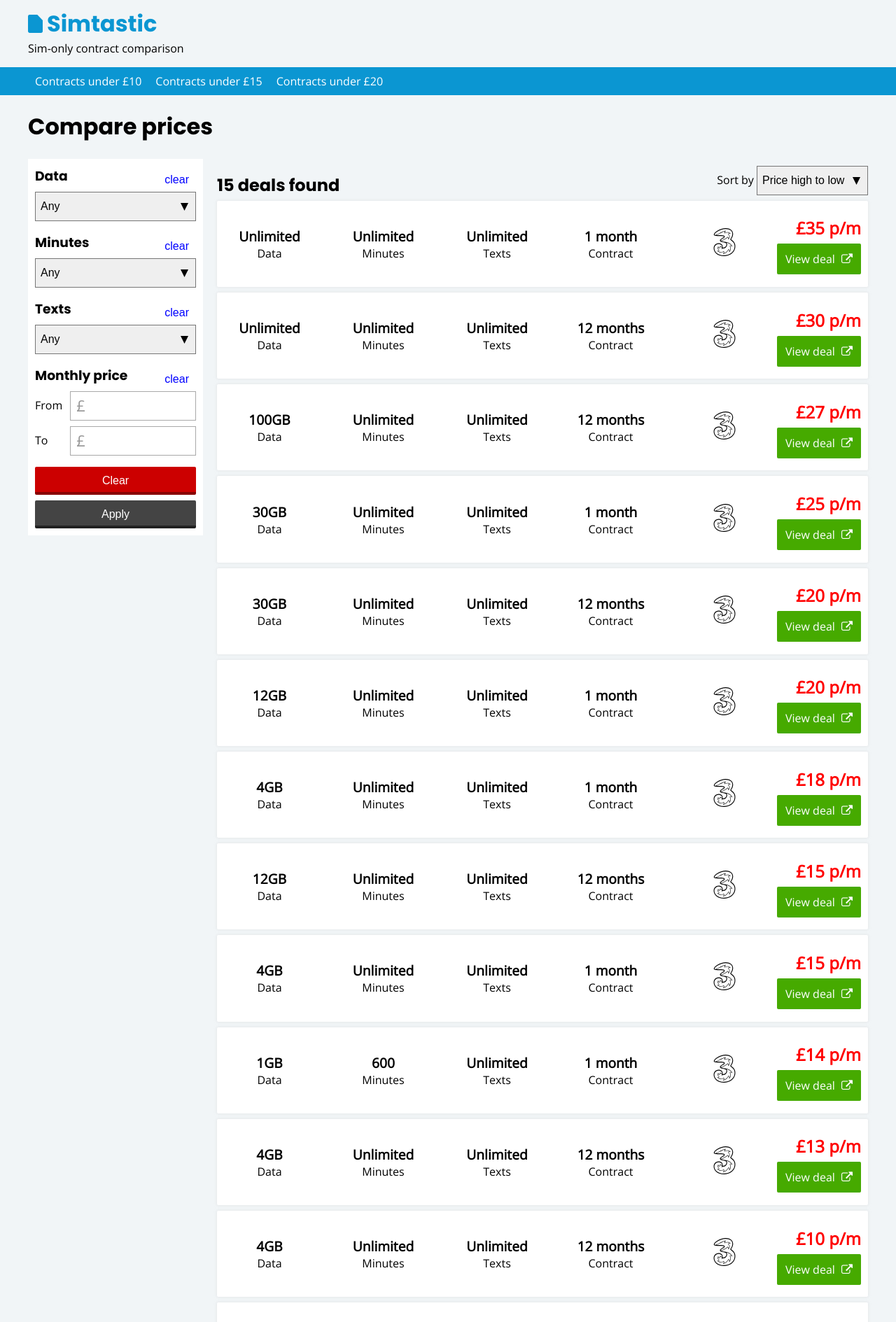
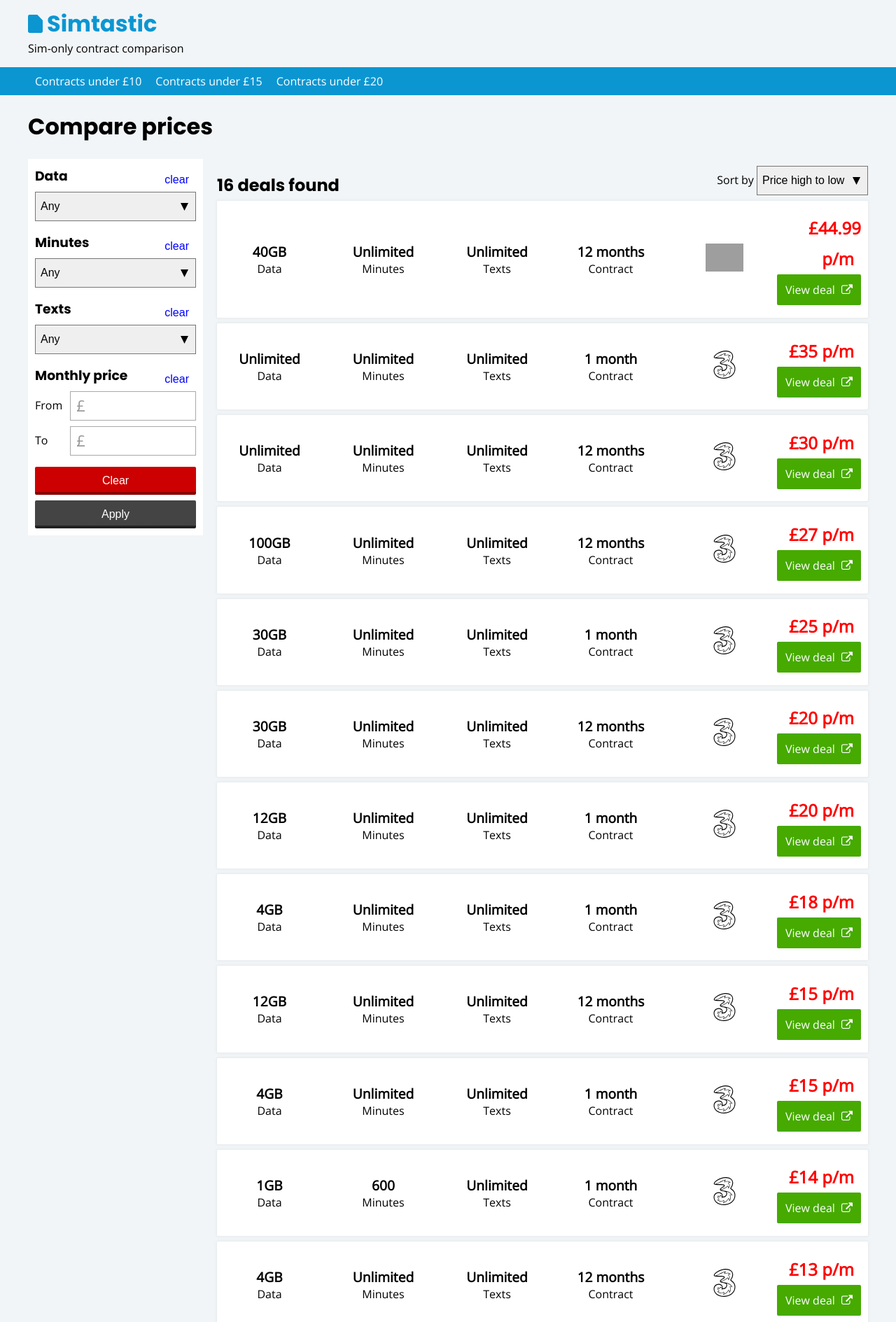
Before and after one commit to benwebdevleic/simtastic, a Jekyll site: the page built from index.html, in a window 1280 px wide. Shown: the top 1889 px of the page at 70% size. Built offline with Jekyll 4.4.1, drawn with Linux system fonts in a browser that asks for light colours; grey boxes are pictures that could not be loaded.

Commit message:
Add a new deal from a different network

```diff
--- a/_data/deals.yml
+++ b/_data/deals.yml
@@ -133,3 +133,14 @@
   merchant:
     logo: three.svg
     name: Three
+
+# EE
+- data: 40000
+  minutes: 999999
+  texts: 999999
+  price: 44.99
+  length: 12
+  url: "http://example.com"
+  merchant:
+    logo: ee.svg
+    name: EE
--- a/_sass/modules/_comparison-chart.scss
+++ b/_sass/modules/_comparison-chart.scss
@@ -348,7 +348,7 @@
   font-weight: bold;
 
   .deal-link-wrapper & {
-    width: 100px;
+    margin-right: 10px;
     line-height: 44px;
     font-size: 1.5rem;
   }
```
Also changed, not shown: 7 other files.
